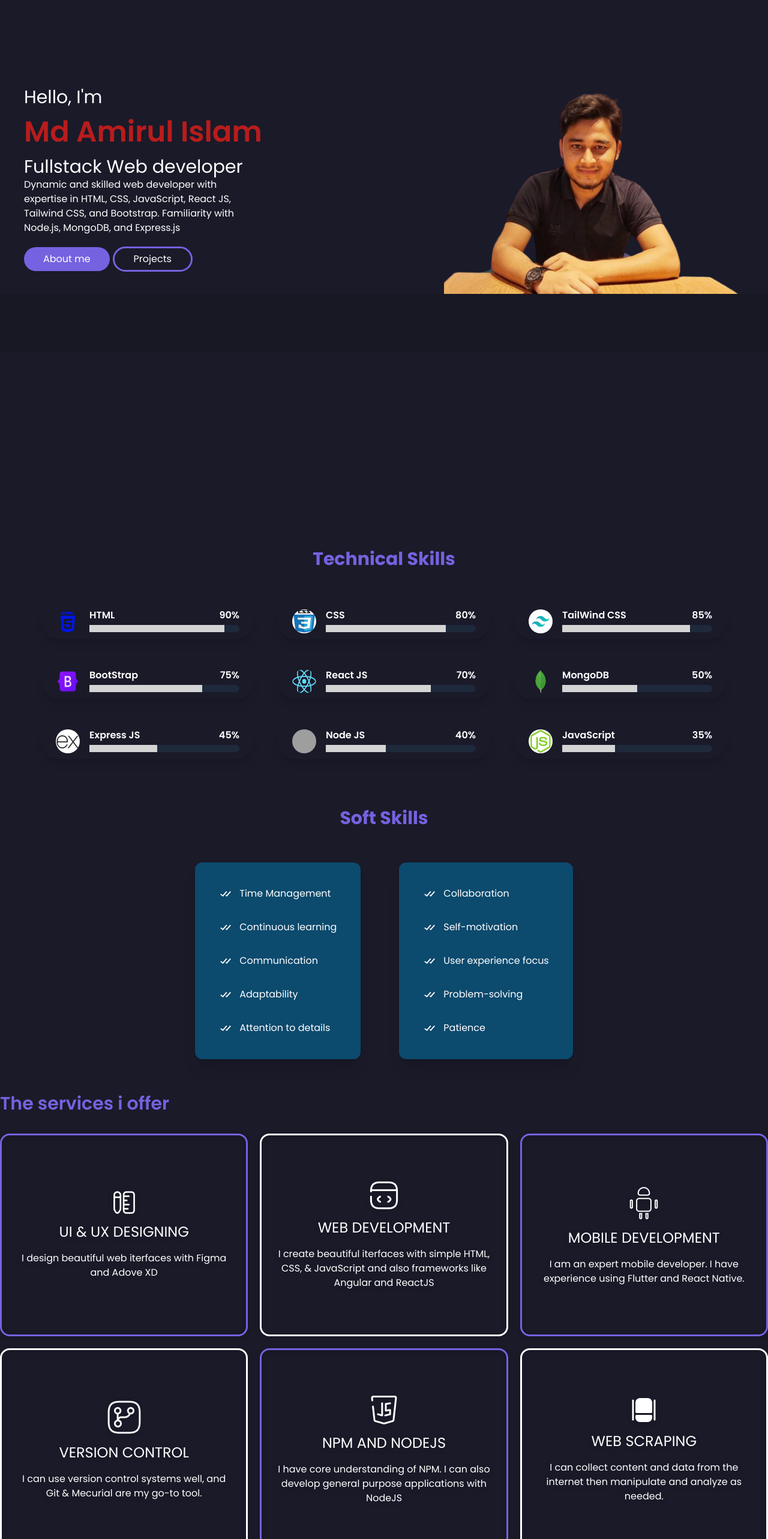
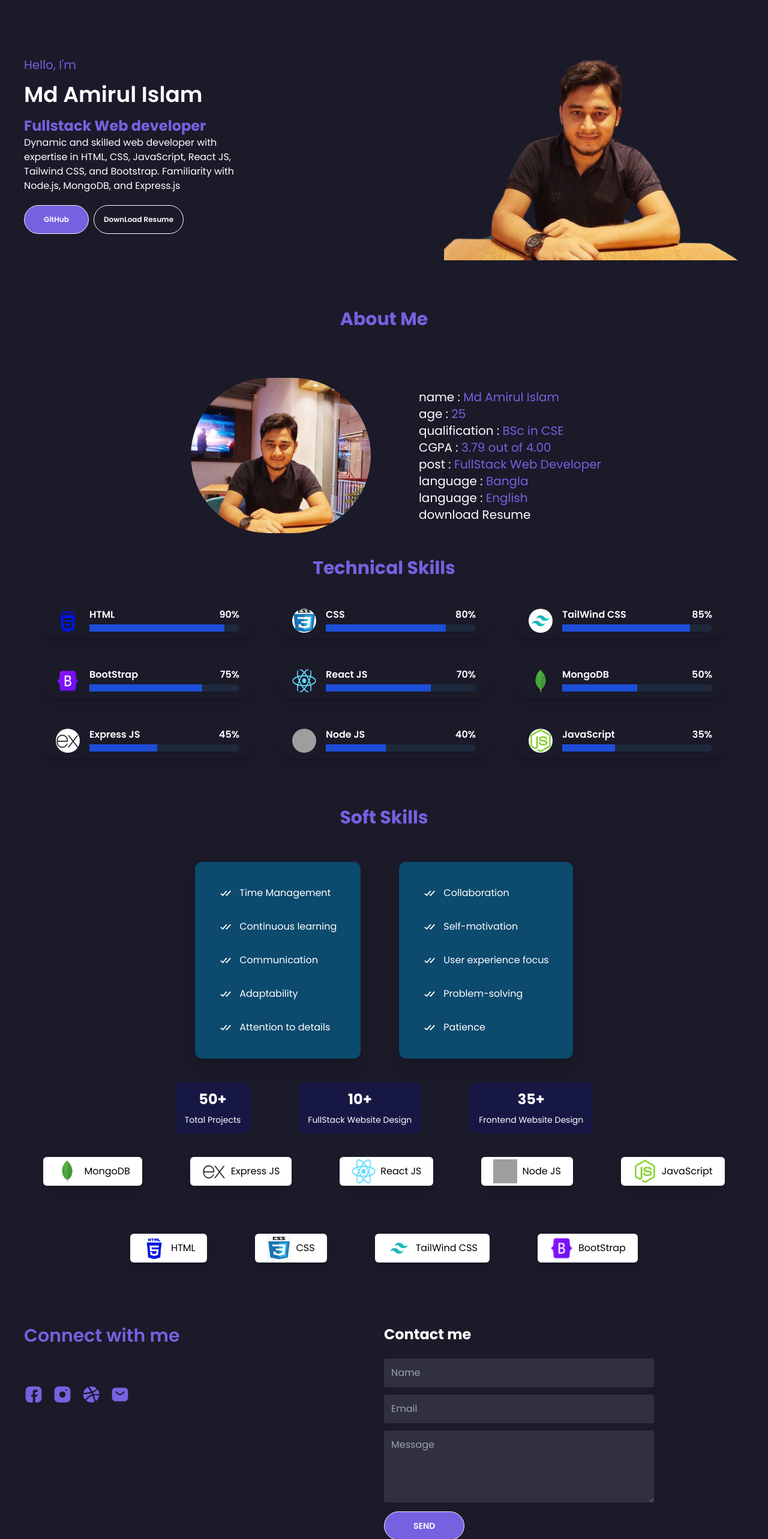
Before and after one commit to A-amirul/Md-Amirul-Islam-portfolio-, a React (Vite) app: page / in a window 1280 px wide. Shown: the part 80-2646 px from the top of the page at 60% size. Built offline with nearby package versions, Linux system fonts and the light colour scheme; grey boxes are pictures that could not be loaded.

Commit message:
About me section added

```diff
--- a/package.json
+++ b/package.json
@@ -21,6 +21,7 @@
     "@types/react": "^18.0.37",
     "@vitejs/plugin-react": "^4.0.0",
     "autoprefixer": "^10.4.14",
+    "daisyui": "^3.1.7",
     "eslint": "^8.38.0",
     "eslint-plugin-react": "^7.32.2",
     "eslint-plugin-react-hooks": "^4.6.0",
--- a/public/services.js
+++ /dev/null
@@ -1,10 +0,0 @@
-const services = [
-    {id: 1, name:'UI & UX DESIGNING', description:'I design beautiful web iterfaces with Figma and Adove XD', image:'../src/assets/icons/ruler-pen.png'},
-    {id:2, name:'WEB DEVELOPMENT', description:'I create beautiful iterfaces with simple HTML, CSS, & JavaScript and also frameworks like Angular and ReactJS', image:'../src/assets/icons/code.png'},
-    {id:3, name:'MOBILE DEVELOPMENT', description:'I am an expert mobile developer. I have experience using Flutter and React Native.', image:'../src/assets/icons/android.png'},
-    {id:4, name:'VERSION CONTROL', description:'I can use version control systems well, and Git & Mecurial are my go-to tool.', image:'../src/assets/icons/git-repo.png'},
-    {id:5, name:'NPM AND NODEJS', description:'I have core understanding of NPM. I can also develop general purpose applications with NodeJS', image:'../src/assets/icons/javascript.png'},
-    {id:6, name:'WEB SCRAPING', description:'I can collect content and data from the internet then manipulate and analyze as needed.', image:'../src/assets/icons/web-scraping.png'},
-]
-
-export default services;
--- a/src/App.css
+++ b/src/App.css
@@ -31,19 +31,3 @@ body {
 .skills:first-child:hover {
   background: #bdbdbd;
 }
-.service-card {
-  width: auto;
-  height: 338px;
-  background: transparent;
-  border: 3px solid #7562e0;
-  filter: drop-shadow(0px 2px 4px rgba(0, 0, 0, 0.2));
-  border-radius: 16px;
-}
-
-.service-card:nth-child(even){
-  border: 3px solid white;
-}
-
-.service-card:hover{
-  border-color: deepskyblue;
-}
--- a/src/components/About.jsx
+++ b/src/components/About.jsx
@@ -1,5 +1,4 @@
 import React from "react";
-import Services from "./Services";
 import MongoDB from "../assets/tools/mongodb.png"
 import Express from "../assets/tools/express.png"
 import react from "../assets/tools/React-icon.png"
@@ -8,6 +7,7 @@ import CSS from "../assets/tools/CSS.png"
 import TailWind from "../assets/tools/Tailwind.png"
 import JS from "../assets/tools/JS.png"
 import html from "../assets/tools/html.png"
+import profile from "../assets/profile.jpg"
 import bootstrap from "../assets/tools/bootstrap.png"
 import { BiCheckDouble } from "react-icons/bi";
 
@@ -96,10 +96,25 @@ const About = () => {
     }
   ];
   return (
-    <>
-      <h1 className="text-center text-primary md:text-3xl font-bold text-2xl mt-10 mb-14">Technical Skills</h1>
-      {/* skills */}
-      <div className="w-full flex flex-wrap gap-10 justify-center items-center  " id="about">
+    <div id="about">
+      <h3 className="text-center text-3xl text-primary font-bold my-10 md:my-20 ">About Me</h3>
+      <div className="w-full flex flex-wrap md:gap-20 justify-center items-center text-xl px-10 my-10 ">
+        <div className=" relative md:w-[300px]  h-full md:ms-10">
+          <img className="rounded-full" src={profile} alt="" />
+        </div>
+        <div className=" text-primary my-4">
+          <h3> <span className="text-white"> name : </span> Md Amirul Islam </h3>
+          <h3> <span className="text-white"> age : </span> 25 </h3>
+          <h3> <span className="text-white"> qualification : </span> BSc in CSE </h3>
+          <h3> <span className="text-white"> CGPA : </span> 3.79 out of 4.00 </h3>
+          <h3> <span className="text-white"> post : </span> FullStack Web Developer </h3>
+          <h3> <span className="text-white"> language : </span> Bangla </h3>
+          <h3> <span className="text-white"> language : </span> English </h3>
+          <a href="#"><button className="text-white"> download Resume <i className="fas fa-download"></i> </button></a>
+        </div>
+      </div>
+      <h1 className="text-center text-primary md:text-3xl font-bold text-2xl my-10">Technical Skills</h1>
+      <div className="w-full flex flex-wrap gap-10 justify-center items-center " >
 
         {skills.map((skill, index) => (
           <div
@@ -117,7 +132,7 @@ const About = () => {
               </div>
 
               <div className="w-[200px] md:w-[250px] h-[12px] bg-slate-800 rounded-lg mb-1">
-                <div className="bg-neutral-300 h-full " style={{width:skill.value + "%"}}>
+                <div className="bg-blue-700 h-full " style={{width:skill.value + "%"}}>
 
                 </div>
 
@@ -164,8 +179,7 @@ const About = () => {
 
 
 
-      <Services/>
-    </>
+    </div>
   );
 };
 
--- a/src/components/Contact.jsx
+++ b/src/components/Contact.jsx
@@ -8,16 +8,12 @@ const Contact = () => {
   return (
     <div className="md:px-10 px-7 my-10" id="contact">
       <div className="flex flex-col md:flex-row">
-        {/* text and icons */}
         <div className="md:w-1/2">
-        <h1 className="text-primary font-semibold text-3xl mt-16">
+        <h1 className="text-primary font-semibold text-3xl my-16">
       Connect with me
       </h1>
-      <p className="my-3 text-white md:w-1/2 leading-[2]">
-       Please contact me
-      </p>
-      {/* social icons */}
-      <div className="flex ">
+
+      <div className="flex">
         <a href="https://www.linkedin.com/in/joshua-harris-321a24190/" target="_blank" rel="noreferrer">
           <img src={facebook} alt="" />
         </a>
@@ -34,7 +30,7 @@ const Contact = () => {
         </div>
         {/* form */}
         <div className="md:w-1/2">
-            <p className="mt-16 text-white text-2xl mb-6">Contact me</p>
+            <p className="mt-16 text-white text-2xl mb-6 font-bold">Contact me</p>
             <form>
                 <input type="text" name="name" placeholder="Name" className="bg-[#F5F5F5] bg-opacity-10 py-3 px-3 md:w-3/4 w-full rounded "/>
                 <input type="email" name="email" placeholder="Email" className="bg-[#F5F5F5] bg-opacity-10 py-3 px-3 md:w-3/4 w-full rounded my-3"/>
--- a/src/components/Home.jsx
+++ b/src/components/Home.jsx
@@ -3,17 +3,17 @@ import img2 from '../assets/profile-removebg.png'
 
 const Home = () => {
     return (
-        <div className='md:px-10 px-7 my-14 md:h-screen bg-[#1a1a29]' id='home'>
+        <div className='md:px-10 px-7  bg-[#1a1a29]' id='home'>
             <div>
-                <div className='flex flex-col md:flex-row items-center justify-between w-full'>
+                <div className='flex flex-col md:flex-row items-center justify-between w-full '>
                     <div className='text-white'>
-                        <h6 className='text-3xl mt-12'>Hello, I'm</h6>
-                        <h1 className='font-semibold md:text-5xl my-4 text-4xl text-red-700'>Md Amirul Islam</h1>
-                        <p className='md:w-96'><span className='text-3xl'>Fullstack Web developer</span> <br /> Dynamic and skilled web developer with expertise in HTML, CSS, JavaScript, React JS,
+                        <h6 className='text-xl mt-12 text-primary'>Hello, I'm</h6>
+                        <h1 className='font-semibold md:text-4xl my-4 text-3xl'>Md Amirul Islam</h1>
+                        <p className='md:w-96'><span className='text-2xl py-8 text-primary font-bold'>Fullstack Web developer</span> <br /> Dynamic and skilled web developer with expertise in HTML, CSS, JavaScript, React JS,
                             Tailwind CSS, and Bootstrap. Familiarity with Node.js, MongoDB, and Express.js</p>
                         <div className='mt-5'>
-                            <button className='btn transition-all duration-500 bg-primary py-2 px-4 mr-2 md:px-8  rounded-full text-white hover:bg-white hover:text-primary'>About me</button>
-                            <button className='btn outline py-1.5 px-8 rounded-full border-none text-white '>Projects</button>
+                            <button className='btn transition-all duration-500 bg-primary px-4 mr-2 md:px-8  rounded-full text-white hover:bg-white text-xs md:text-md hover:text-primary normal-case' >GitHub</button>
+                            <button className='btn btn-outline normal-case px-4 rounded-full text-white text-xs md:text-md '>DownLoad Resume</button>
                         </div>
                     </div>
                     <div className='order-first md:order-last relative md:w-[500px] h-full'>
@@ -21,8 +21,6 @@ const Home = () => {
                     </div>
                 </div>
             </div>
-            <div className='h-24 bg-[#181824] w-full mx-auto absolute left-0 hidden md:block'>
-            </div>
         </div>
     );
 };
--- a/src/components/Projects.jsx
+++ b/src/components/Projects.jsx
@@ -8,6 +8,7 @@ import TailWind from "../assets/tools/Tailwind.png"
 import JS from "../assets/tools/JS.png"
 import html from "../assets/tools/html.png"
 import bootstrap from "../assets/tools/bootstrap.png"
+
 
 const Projects = () => {
   const projects = [
@@ -72,8 +73,8 @@ const Projects = () => {
   return (
 
 
-    <div className="md:h-screen">
-      <div className="w-full flex flex-wrap justify-center items-center gap-10 lg:gap-20 pt-10 text-white " id="projects">
+    <div id="projects">
+      <div className="w-full flex flex-wrap justify-center items-center gap-10 lg:gap-20 pt-10 text-white " >
         {
           projects?.map((project, index) => (
             <div className="flex flex-col gap-2 items-center px-4 py-3 rounded-md bg-[#0000FF20]">
--- a/src/components/Services.jsx
+++ /dev/null
@@ -1,22 +0,0 @@
-import React from 'react';
-
-import services from '../../public/services.js';
-
-const Services = () => {
-    return (
-        <div>
-              <h1 className="text-primary font-semibold text-3xl mt-14">The services i offer</h1>
-              <div className='grid md:grid-cols-3 my-8 gap-5'>
-              {
-                services.map(service => <div key={service.id} className='service-card flex flex-col justify-center items-center p-6 text-center text-white'>
-                    <img src={service.image} alt="" className='mb-3' />
-                    <h6 className='text-2xl mb-4'>{service.name}</h6>
-                    <p className='text-base'>{service.description}</p>
-                </div>)
-              }
-              </div>
-        </div>
-    );
-};
-
-export default Services;
--- a/tailwind.config.js
+++ b/tailwind.config.js
@@ -18,5 +18,5 @@ export default {
       }
     },
   },
-  plugins: [],
+  plugins: [require("daisyui")],
 }
```
Also changed, not shown: src/components/Education.jsx (added, +12 -0 lines), 1 other file (tests, documents, lock files or other folders).
